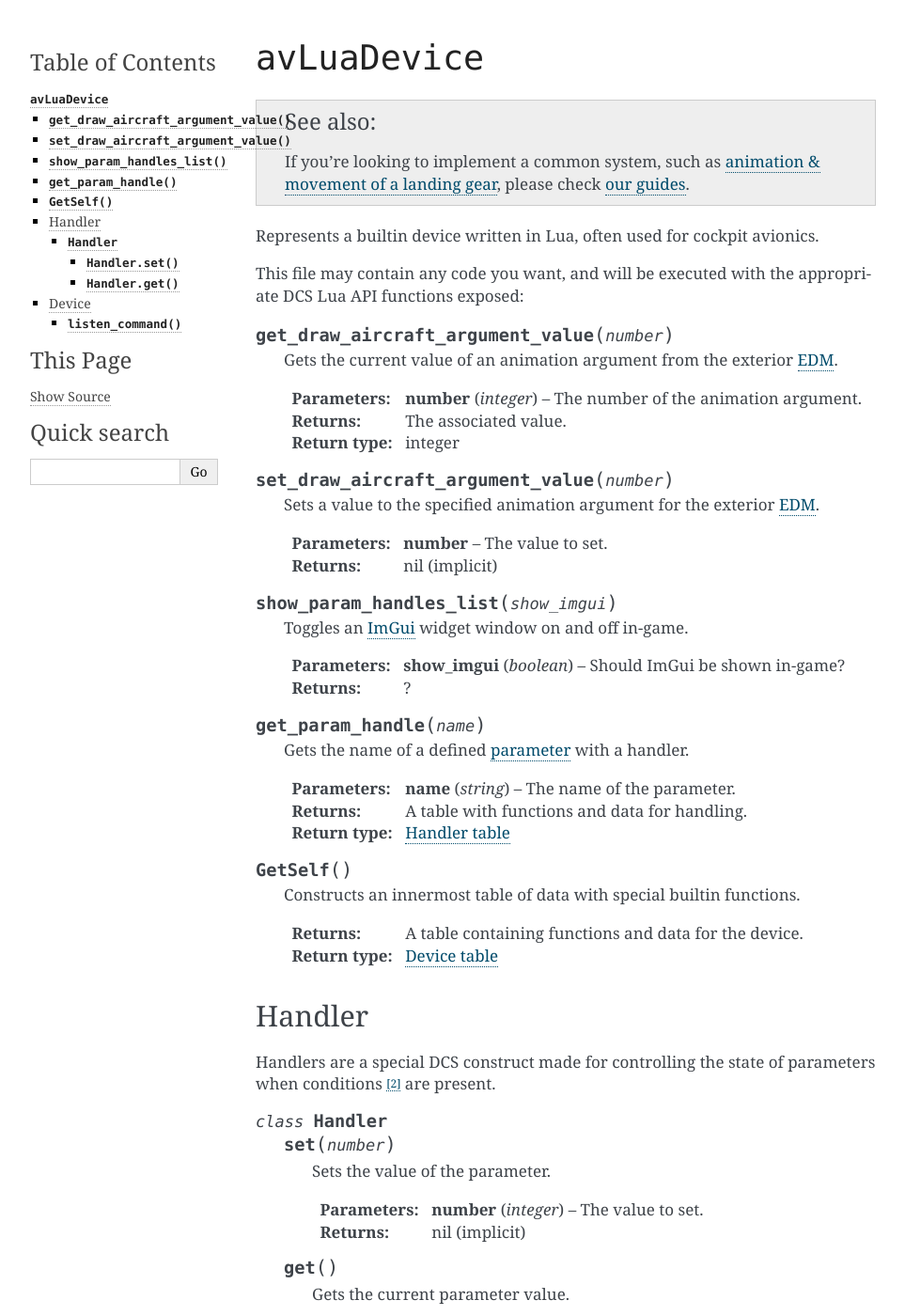
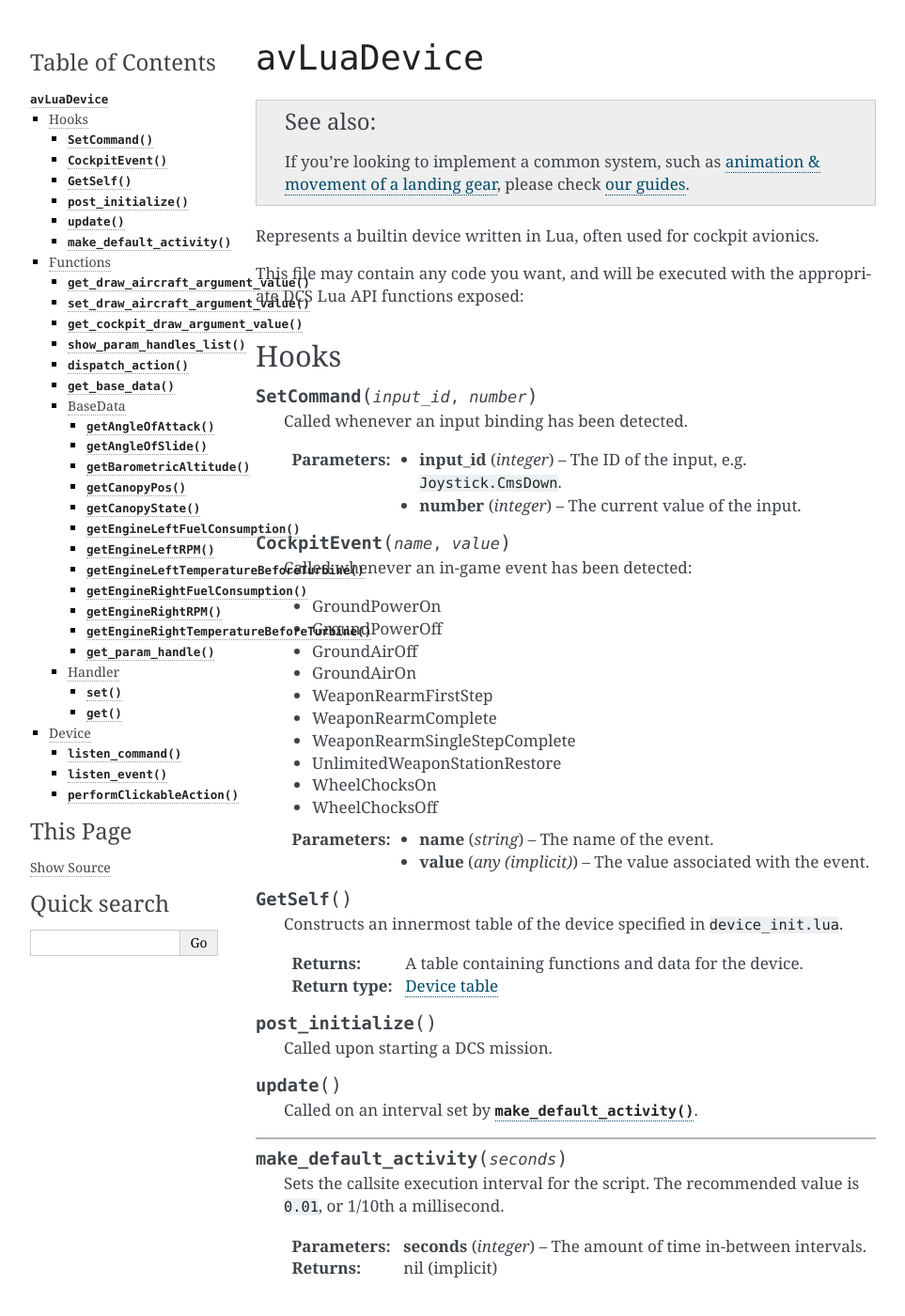
Before and after one commit to eightween/dcswd, a Sphinx documentation site: the page built from docs/lua.api.device.rst, in a window 1280 px wide and 1400 px high. Shown: the whole window at 94% size, without its empty margins (148-1111 px from the left). Built offline with Sphinx 7.4.7, drawn with Linux system fonts in a browser that asks for light colours; some of the changed text lies outside the part shown.

Commit message:
docs: flesh out avLuaDevice definitions

```diff
--- a/docs/lua.api.device.rst
+++ b/docs/lua.api.device.rst
@@ -10,6 +10,67 @@ Represents a builtin device written in Lua, often used for cockpit avionics.
 
 This file may contain any code you want, and will be executed with the appropriate
 DCS Lua API functions exposed:
+
+Hooks
+-----
+
+.. function:: SetCommand(input_id, number)
+
+    Called whenever an input binding has been detected.
+
+    :param input_id: The ID of the input, e.g. ``Joystick.CmsDown``.
+    :type input_id: integer
+    :param number: The current value of the input.
+    :type number: integer
+
+.. function:: CockpitEvent(name, value)
+
+    Called whenever an in-game event has been detected:
+
+    - GroundPowerOn
+    - GroundPowerOff
+    - GroundAirOff
+    - GroundAirOn
+    - WeaponRearmFirstStep
+    - WeaponRearmComplete
+    - WeaponRearmSingleStepComplete
+    - UnlimitedWeaponStationRestore
+    - WheelChocksOn
+    - WheelChocksOff
+
+    :param name: The name of the event.
+    :type name: string
+    :param value: The value associated with the event.
+    :type value: any (implicit)
+
+.. function:: GetSelf()
+
+    Constructs an innermost table of the device specified in ``device_init.lua``.
+
+    :returns: A table containing functions and data for the device.
+    :rtype: `Device table <#device>`_
+
+.. function:: post_initialize()
+
+    Called upon starting a DCS mission.
+
+.. function:: update()
+
+    Called on an interval set by :func:`make_default_activity`.
+
+----
+
+.. function:: make_default_activity(seconds)
+
+    Sets the callsite execution interval for the script. The recommended value is ``0.01``,
+    or 1/10th a millisecond.
+
+    :param seconds: The amount of time in-between intervals.
+    :type seconds: integer
+    :returns: nil (implicit)
+
+Functions
+---------
 
 .. function:: get_draw_aircraft_argument_value(number)
 
@@ -27,6 +88,17 @@ DCS Lua API functions exposed:
     :param number: The value to set.
     :returns: nil (implicit)
 
+.. function:: get_cockpit_draw_argument_value(number)
+
+    Gets the current value of an animation argument for the interior :term:`EDM`.
+
+    :param number: The number of the animation argument.
+    :type number: integer
+    :returns: The associated value.
+    :rtype: integer
+
+----
+
 .. function:: show_param_handles_list(show_imgui)
 
     Toggles an :term:`ImGui` widget window on and off in-game.
@@ -34,6 +106,102 @@ DCS Lua API functions exposed:
     :param show_imgui: Should ImGui be shown in-game?
     :type show_imgui: boolean
     :returns: ?
+
+.. function:: dispatch_action(device_id, input_id, value)
+
+    Triggers an involuntary input with a desired value. Similar to
+    :func:`performClickableAction`, this will only result in a
+    :func:`SetCommand` call.
+
+    :param device_id: The ID of the device to use.
+    :type device_id: string
+    :param input_id: The ID of the input to use.
+    :type input_id: integer
+    :param value: The value to trigger the device input with.
+    :type value: integer
+    :returns: nil (implicit)
+
+----
+
+.. function:: get_base_data()
+
+    Gets sensor data all over the aircraft from in-game.
+
+    :returns: A table with functions for different sensor values.
+    :rtype: `BaseData table <#base-data>`_
+
+BaseData
+********
+
+.. function:: getAngleOfAttack()
+
+    Gets the current angle of attack.
+
+    :rtype: integer
+
+.. function:: getAngleOfSlide()
+
+    Gets the current angle of slide.
+
+    :rtype: integer
+
+.. function:: getBarometricAltitude()
+
+    Gets the current altitude in barometric unit.
+
+    :rtype: integer
+
+.. function:: getCanopyPos()
+
+    Gets the current position of the canopy.
+
+    :rtype: integer
+
+.. function:: getCanopyState()
+
+    Gets the current state of the canopy, e.g. damaged, open, closed.
+
+    :rtype: integer (???)
+
+.. function:: getEngineLeftFuelConsumption()
+
+    Gets the current fuel consumption rate of the left engine.
+
+    :rtype: integer
+
+.. function:: getEngineLeftRPM()
+
+    Gets the current RPM percentage of the left engine.
+
+    :rtype: integer
+
+.. function:: getEngineLeftTemperatureBeforeTurbine()
+
+    Gets the current temperature of the left engine (in Celsius) before
+    statrtup.
+
+    :rtype: integer
+
+.. function:: getEngineRightFuelConsumption()
+
+    Gets the current fuel consumption rate of the right engine.
+
+    :rtype: integer
+
+.. function:: getEngineRightRPM()
+
+    Gets the current RPM percentage of the right engine.
+
+    :rtype: integer
+
+.. function:: getEngineRightTemperatureBeforeTurbine()
+
+    Gets the current temperature of the right engine (in Celsius) before
+    statrtup.
+
+    :rtype: integer
+
+----
 
 .. function:: get_param_handle(name)
 
@@ -44,34 +212,25 @@ DCS Lua API functions exposed:
     :returns: A table with functions and data for handling.
     :rtype: `Handler table <#handler>`_
 
-.. function:: GetSelf()
-
-    Constructs an innermost table of data with special builtin functions.
-
-    :returns: A table containing functions and data for the device.
-    :rtype: `Device table <#device>`_
-
 Handler
--------
+*******
 
 Handlers are a special DCS construct made for controlling the state
 of parameters when conditions [#1]_ are present.
 
-.. class:: Handler
+.. function:: set(number)
 
-    .. method:: set(number)
+    Sets the value of the parameter.
 
-        Sets the value of the parameter.
+    :param number: The value to set.
+    :type number: integer
+    :returns: nil (implicit)
 
-        :param number: The value to set.
-        :type number: integer
-        :returns: nil (implicit)
+.. function:: get()
 
-    .. method:: get()
+    Gets the current parameter value.
 
-        Gets the current parameter value.
-
-        :rtype: integer
+    :rtype: integer
 
 Device
 ------
@@ -82,11 +241,35 @@ as add event hooks with functions.
 
 .. function:: listen_command(input_id)
 
-    Checks and calls when a specified :doc:`input profile <lua.input>` binding
-    has been detected.
+    Checks and calls :func:`SetCommand` when a specified
+    :doc:`input profile <lua.input>` binding has been detected.
 
-    :param key_id: The ID of the input, e.g. ``Keys.PlaneGearDown``.
-    :type key_id: integer
+    :param input_id: The ID of the input, e.g. ``Keys.PlaneGearDown``.
+    :type input_id: integer
     :returns: nil (implicit)
 
+.. function:: listen_event(name)
+
+    Checks and calls :func:`CockpitEvent` when an event has been detected.
+
+    :param name: The name of the event.
+    :type name: string
+    :returns: nil (implicit)
+
+----
+
+.. function:: performClickableAction(input_id, value, ???)
+
+    Triggers an involuntary input with a desire value. This will lead to
+    :func:`SetCommand` and/or :func:`CockpitEvent` called.
+
+    (Not to be confused with :func:`dispatch_action`)
+
+    :param input_id: The ID of the input to use.
+    :type input_id: integer
+    :param value: The value associated with the input.
+    :type value: integer
+    :param ???:
+    :type ???: boolean
+
 .. [#1] Calling ``update()`` with ``if``, ``for`` and ``while`` expressions present.
```
